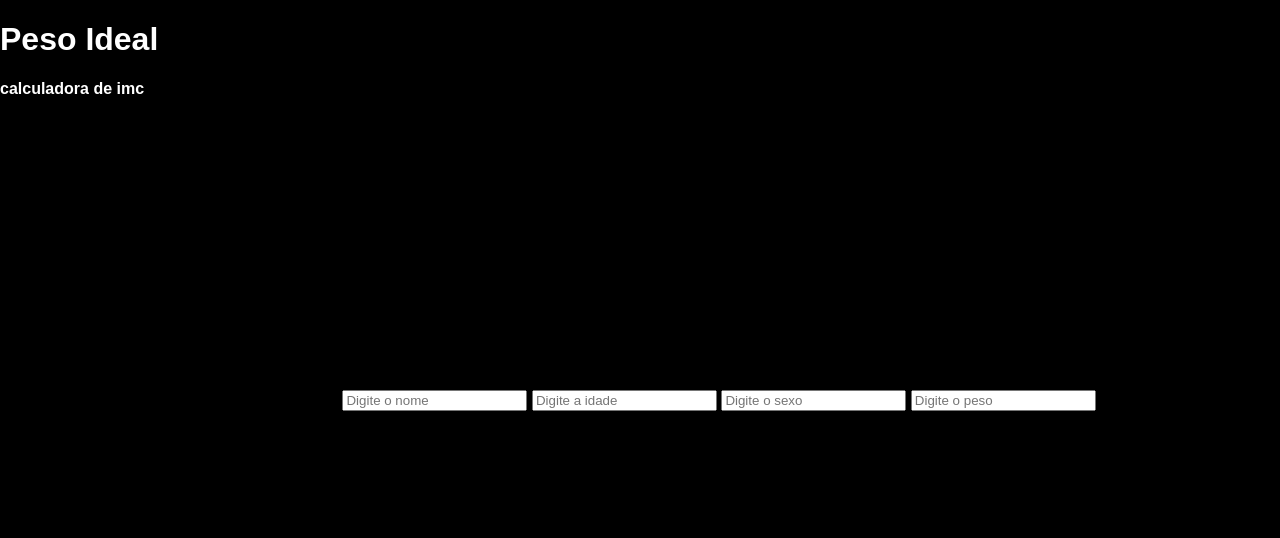
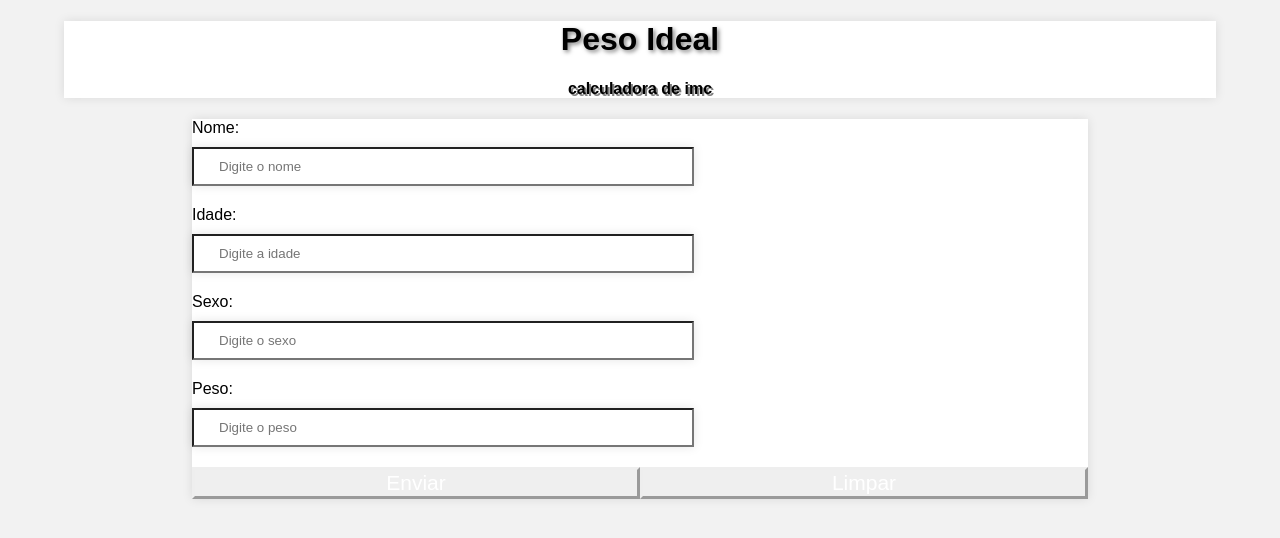
Before and after one commit to Amorim-EA/ATV_PWA_IMC, a website: page index.html in a window 1280 px wide. Drawn offline with Linux system fonts and the light colour scheme.

Commit message:
Criei código(estilos CSS, script JS), fiz uma correção de bug. Está quase perfeita

```diff
--- a/css/style.css
+++ b/css/style.css
@@ -1,37 +1,63 @@
 body {
     font-family: sans-serif;
-    background-color: black;
-    color: white;
+    background-color: #f2f2f2;
 }
 
 html, .fullscreen {
-    display: flex;
     height: 100%;
     margin: 0;
     padding: 0;
     width: 100%;
 }
 
-.navigation {
-    display: flex;
-    align-items: center;
-    justify-content: space-around;
+
+header {
+    text-align: center;
+    max-width: 90%;
+    background-color: #ffffff;
+    box-shadow: 0 0 10px rgba(0, 0, 0, 0.1);
     margin: auto;
 }
 
-li {
-   list-style: none;
-   border: 1px inset white;
+#titulo {
+  color: #000000;
+  text-shadow: 2px 2px 4px rgba(0, 0, 0, 0.5);
 }
 
-a {
-    text-decoration: none;
+#subtitulo {
+    color: #000000;
+    text-shadow: 2px 2px rgba(0, 0, 0, 0.5);
+  }
+
+.container {
+    max-width: 70%;
+    margin: auto;
+    background-color: #ffffff;
+    box-shadow: 0 0 10px rgba(0, 0, 0, 0.1);
 }
 
-.container {
-    margin: auto;
+.container label {
+	display: block;
+	margin: 0 0 10px;
 }
 
-.title {
-    font-size: 3rem;
+.input-padrao {
+    display: block;
+    margin: 0 0 20px;
+    padding: 10px 25px;
+    width: 50%;
+    background-color: #ffffff;
+    box-shadow: 0 0 10px rgba(0, 0, 0, 0.1);
 }
+
+.botoes {
+    display: flex;
+    justify-content: space-between;
+   }
+
+.botao {
+    border: 3px outset;
+    font-size: 21px;
+    color: white;
+    width: 50%;
+}
--- a/index.html
+++ b/index.html
@@ -12,15 +12,28 @@
 <body class="fullscreen">
 
     <header>
-        <h1>Peso Ideal</h1>
-        <h4>calculadora de imc</h4>
+        <h1 id="titulo">Peso Ideal</h1>
+        <h4 id="subtitulo">calculadora de imc</h4>
     </header>
     <section class="container">
-        <input type="text" id="nomeCLI" placeholder="Digite o nome"/>
-        <input type="number" id="idadeCLI" placeholder="Digite a idade"/>
-        <input type="text" id="sexoCLI" placeholder="Digite o sexo"/>
-        <input type="number" id="pesoCLI" placeholder="Digite o peso"/>
+        <label>Nome:</label>
+        <input type="text" id="nomeCLI" placeholder="Digite o nome" class="input-padrao"/>
+        <label>Idade:</label>
+        <input type="number" id="idadeCLI" placeholder="Digite a idade" class="input-padrao"/>
+        <label>Sexo:</label>
+        <input type="text" id="sexoCLI" placeholder="Digite o sexo" class="input-padrao"/>
+        <label>Peso:</label>
+        <input type="number" id="pesoCLI" placeholder="Digite o peso" class="input-padrao"/>
+
+        <div class="botoes">
+            <input type="submit" value="Enviar" class="botao">
+            <input type="reset" value="Limpar" class="botao">
+        </div>
     </section>
+
+    <div class="render">
+
+    </div>
 
     <script src="js/main.js"></script>
 </body>
--- a/js/main.js
+++ b/js/main.js
@@ -1,6 +1,6 @@
 window.onload = () => {
     "use strict";
     if("serviceWorker" in navigator){
-      navigator.serviceWorker.register("../sw.js");
+      navigator.serviceWorker.register("./sw.js");
     }
 }
```
Also changed, not shown: js/script.js (added, +31 -0 lines).
